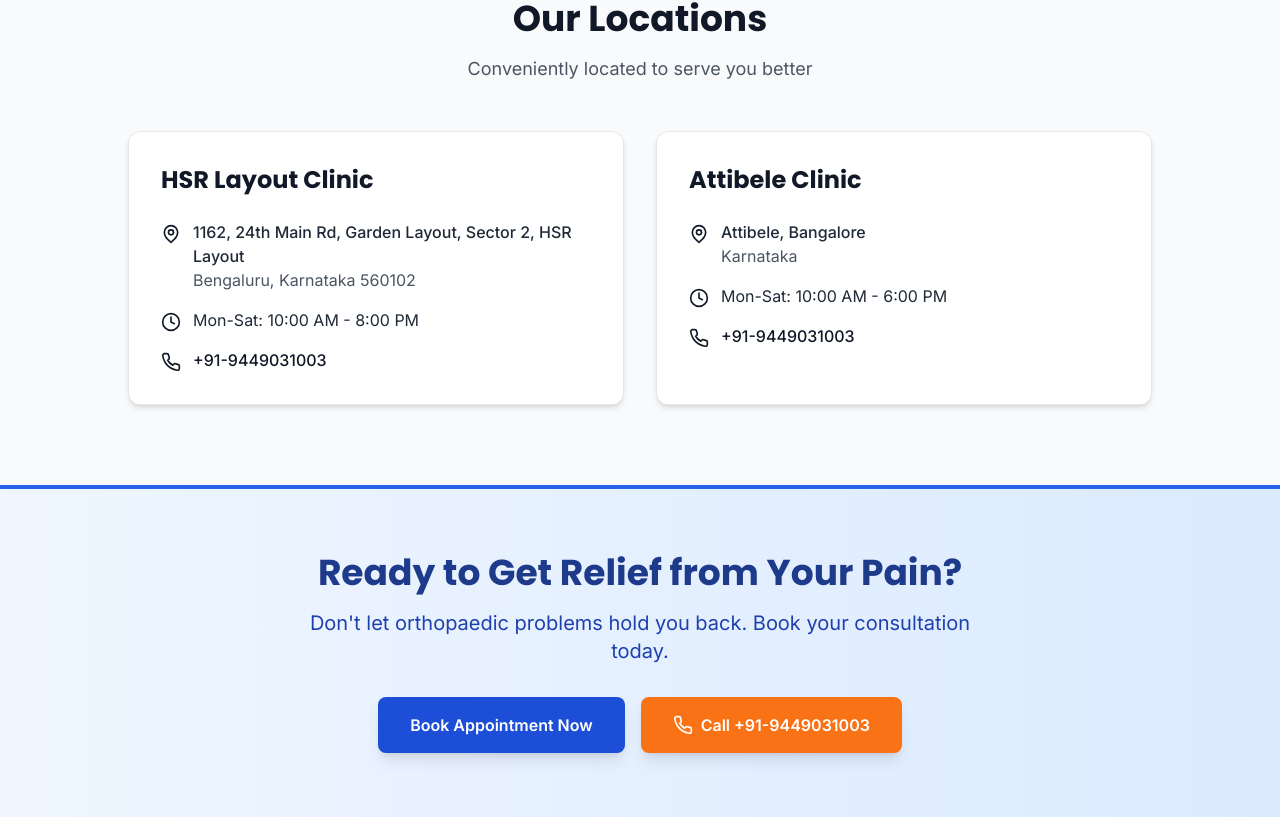
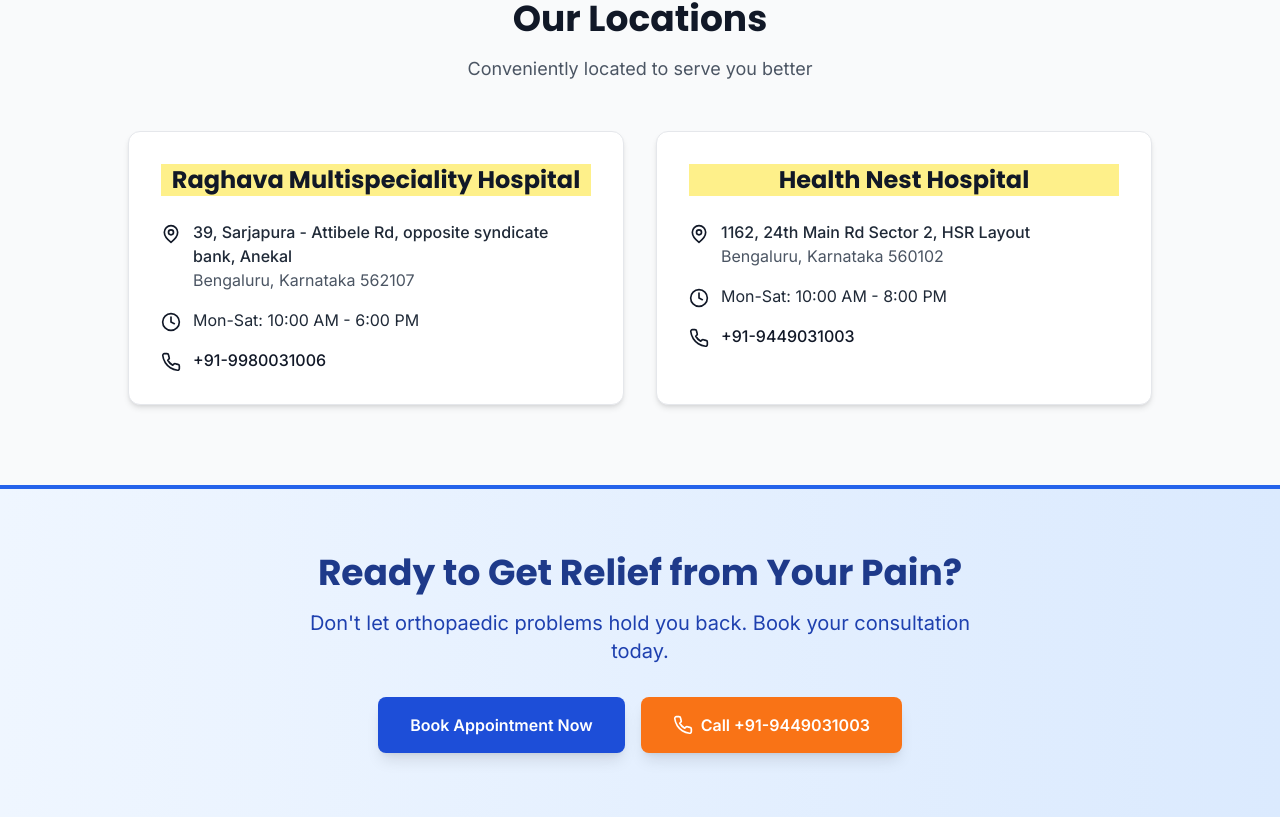
Before and after one commit to adonisarun123/dr-nitin, a Next.js app: page /book-appointment in a window 1280 px wide. Shown: the part 4455-5272 px from the top of the page. Built offline with nearby package versions, Linux system fonts and the light colour scheme; no server answers.

Commit message:
Corrected location fields in Ad landing page.

```diff
--- a/app/book-appointment/page.tsx
+++ b/app/book-appointment/page.tsx
@@ -65,16 +65,18 @@
 
     const locations = [
         {
-            name: "HSR Layout Clinic",
-            address: "1162, 24th Main Rd, Garden Layout, Sector 2, HSR Layout",
-            city: "Bengaluru, Karnataka 560102",
-            timings: "Mon-Sat: 10:00 AM - 8:00 PM"
+            name: "Raghava Multispeciality Hospital",
+            address: "39, Sarjapura - Attibele Rd, opposite syndicate bank, Anekal",
+            city: "Bengaluru, Karnataka 562107",
+            timings: "Mon-Sat: 10:00 AM - 6:00 PM",
+            phone: "+91-9980031006"
         },
         {
-            name: "Attibele Clinic",
-            address: "Attibele, Bangalore",
-            city: "Karnataka",
-            timings: "Mon-Sat: 10:00 AM - 6:00 PM"
+            name: "Health Nest Hospital",
+            address: "1162, 24th Main Rd Sector 2, HSR Layout",
+            city: "Bengaluru, Karnataka 560102",
+            timings: "Mon-Sat: 10:00 AM - 8:00 PM",
+            phone: "+91-9449031003"
         }
     ];
 
@@ -331,7 +333,7 @@
                                 key={index}
                                 className="bg-white rounded-xl p-8 shadow-md border border-gray-200"
                             >
-                                <h3 className="text-2xl font-bold text-gray-900 mb-6">
+                                <h3 className="text-2xl font-bold text-center text-gray-900 bg-yellow-200 mb-6">
                                     {location.name}
                                 </h3>
 
@@ -352,10 +354,10 @@
                                     <div className="flex gap-3">
                                         <Phone className="w-5 h-5 text-primary-600 flex-shrink-0 mt-1" />
                                         <a
-                                            href="tel:+919449031003"
+                                            href={`tel:${location.phone}`}
                                             className="text-primary-600 hover:text-primary-700 font-medium"
                                         >
-                                            +91-9449031003
+                                            {location.phone}
                                         </a>
                                     </div>
                                 </div>
```
